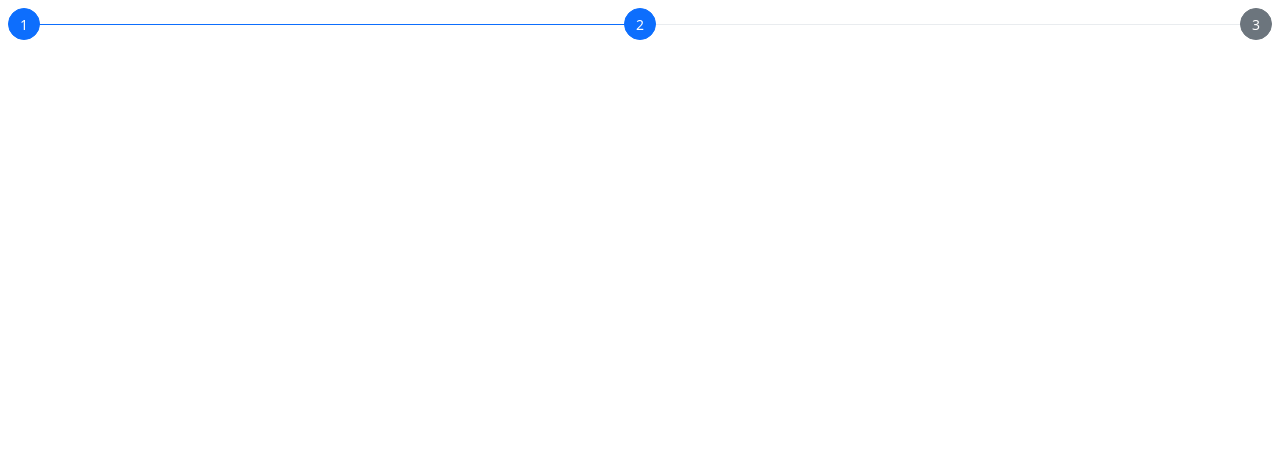
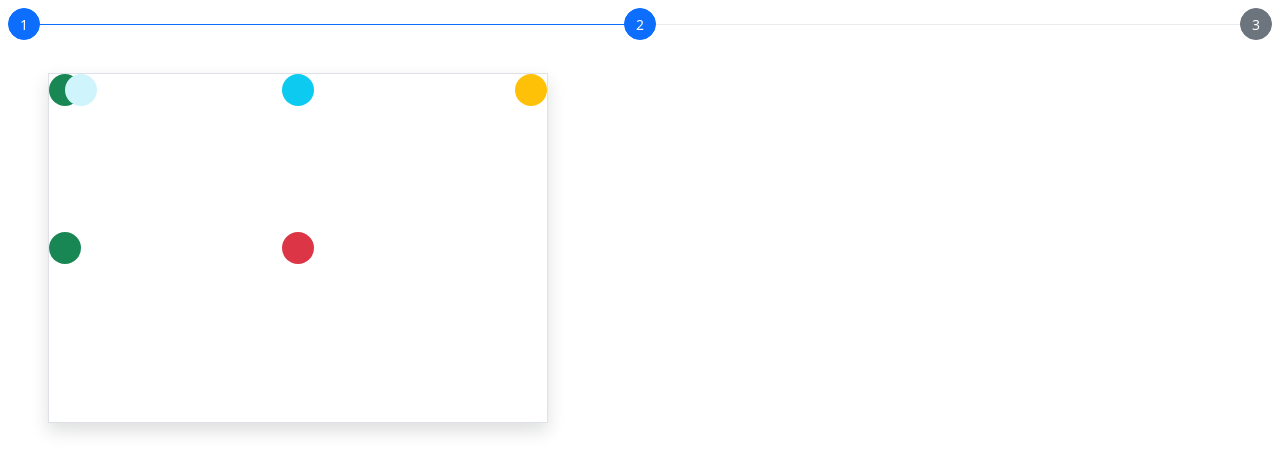
Before and after one commit to lilycm/progress-bar-practice, a plain HTML site: page index.html in a window 1280 px wide. Drawn offline with Linux system fonts and the light colour scheme.

Commit message:
second commit

```diff
--- a/index.html
+++ b/index.html
@@ -16,6 +16,14 @@
         <button type="button" class="position-absolute top-0 start-50 translate-middle btn btn-sm btn-primary rounded-pill" style="width: 2rem; height: 2rem;">2</button>
         <button type="button" class="position-absolute btn btn-secondary btn-sm rounded-pill top-0 start-100 translate-middle" style="width: 2rem; height: 2rem;">3</button>
     </div>
+    <div class="border border-1 shadow p-3 lg position-relative m-5" style="width: 500px; height: 350px;">
+        <div class="position-absolute top-50 start-0 rounded-pill translate-middle-y bg-success" style="width: 2rem;height: 2rem;"></div>
+        <div class="position-absolute rounded-pill top-0 start-0 bg-success" style="width: 2rem;height: 2rem;"></div>
+        <div class="position-absolute top-0 start-50 bg-info rounded-pill translate-middle-x" style="width: 2rem;height: 2rem;"></div>
+        <div class="position-absolute top-0 end-0 bg-warning rounded-pill" style="width: 2rem;height: 2rem;"></div>
+        <div class="position-absolute rounded-pill bg-danger top-50 start-50 translate-middle" style="width: 2rem; height: 2rem;"></div>
+        <div class="postiton-absolute rounded-pill bg-info-subtle top-50 end-0 translate-middle-y" style="width: 2rem;height: 2rem;"></div>
+    </div>
     <script src="/bootstrap/js/bootstrap.min.js"></script>
 </body>
 </html>
```
